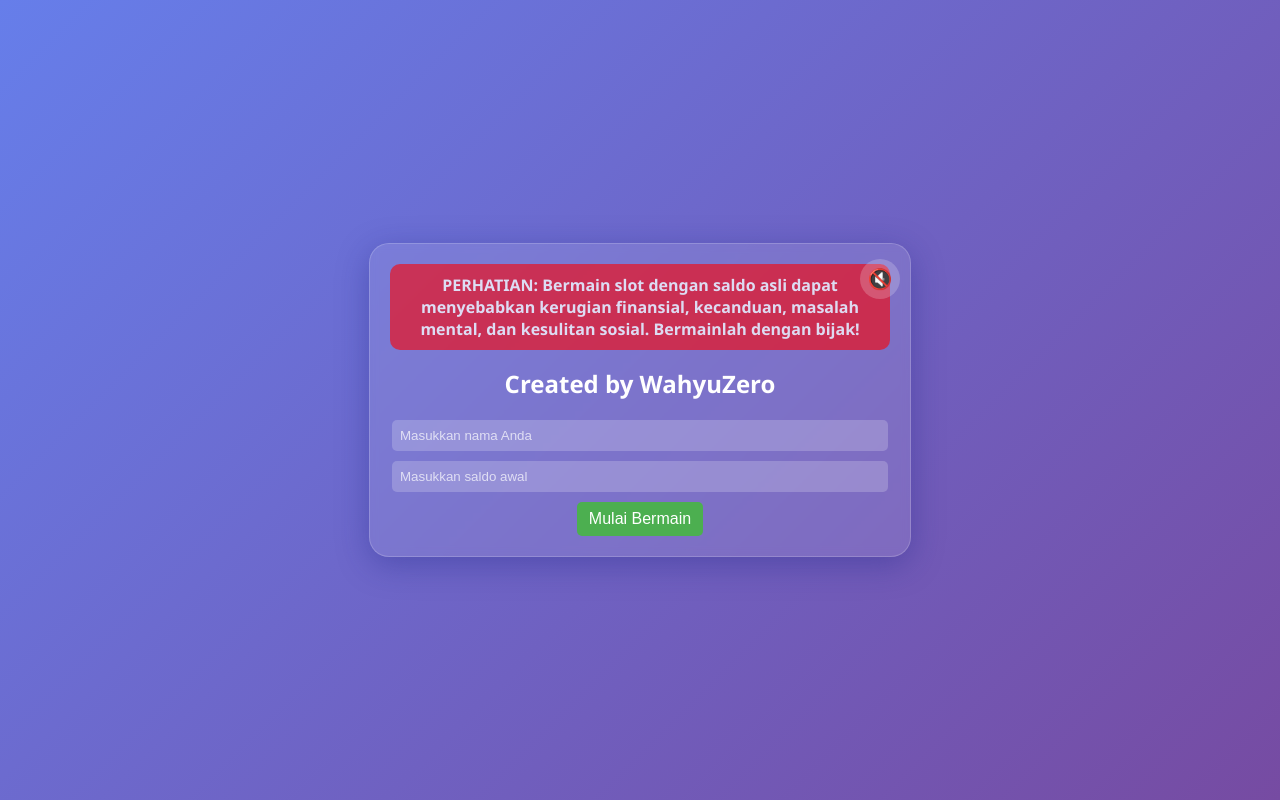
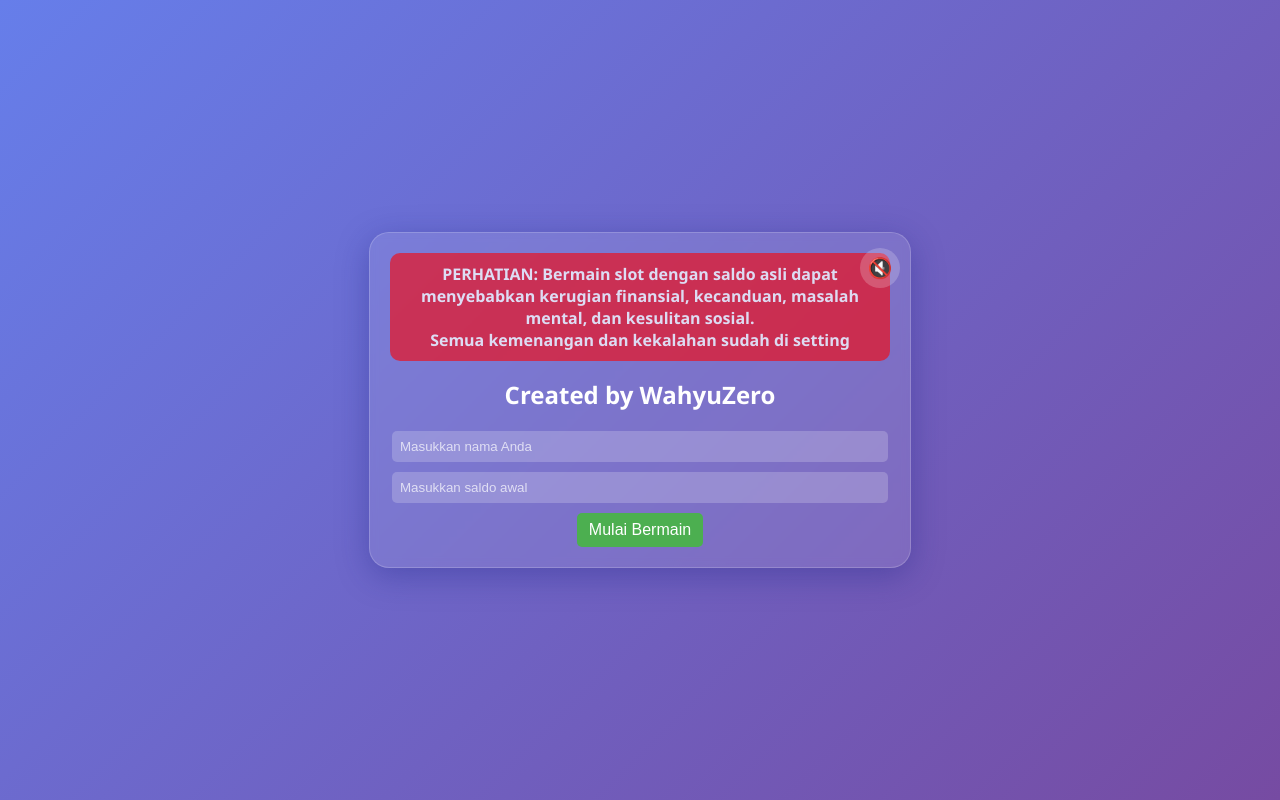
Before and after one commit to wahyuzero/Simpleslot, a plain HTML site: page index.html in a window 1280 px wide. Drawn offline with Linux system fonts and the light colour scheme.

Commit message:
Update index.html

```diff
--- a/index.html
+++ b/index.html
@@ -10,8 +10,8 @@
     <div class="container">
         <div class="warning">
             PERHATIAN: Bermain slot dengan saldo asli dapat menyebabkan kerugian
-            finansial, kecanduan, masalah mental, dan kesulitan sosial. Bermainlah
-            dengan bijak!
+            finansial, kecanduan, masalah mental, dan kesulitan sosial.
+            <br>Semua kemenangan dan kekalahan sudah di setting
         </div>
 
         <button id="musicControl" class="music-control" onclick="toggleMusic()">🔇</button>
```
